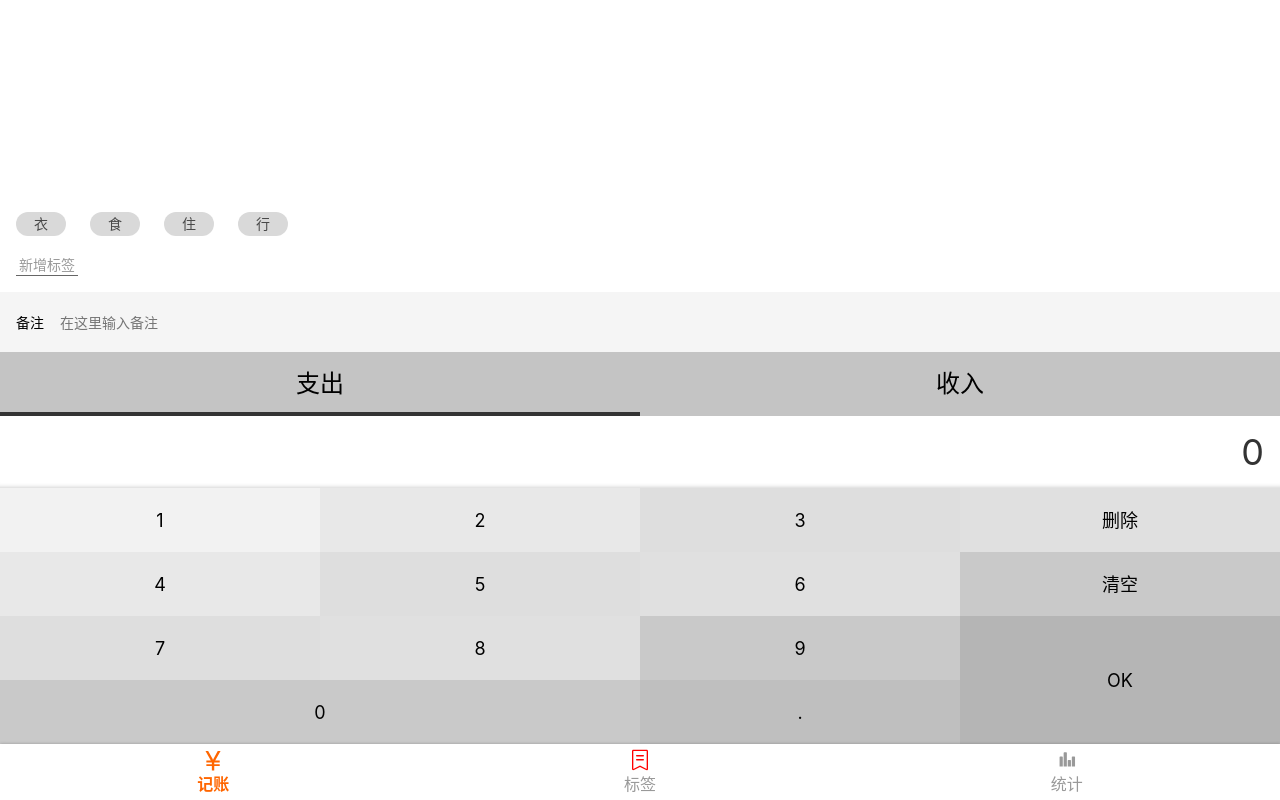
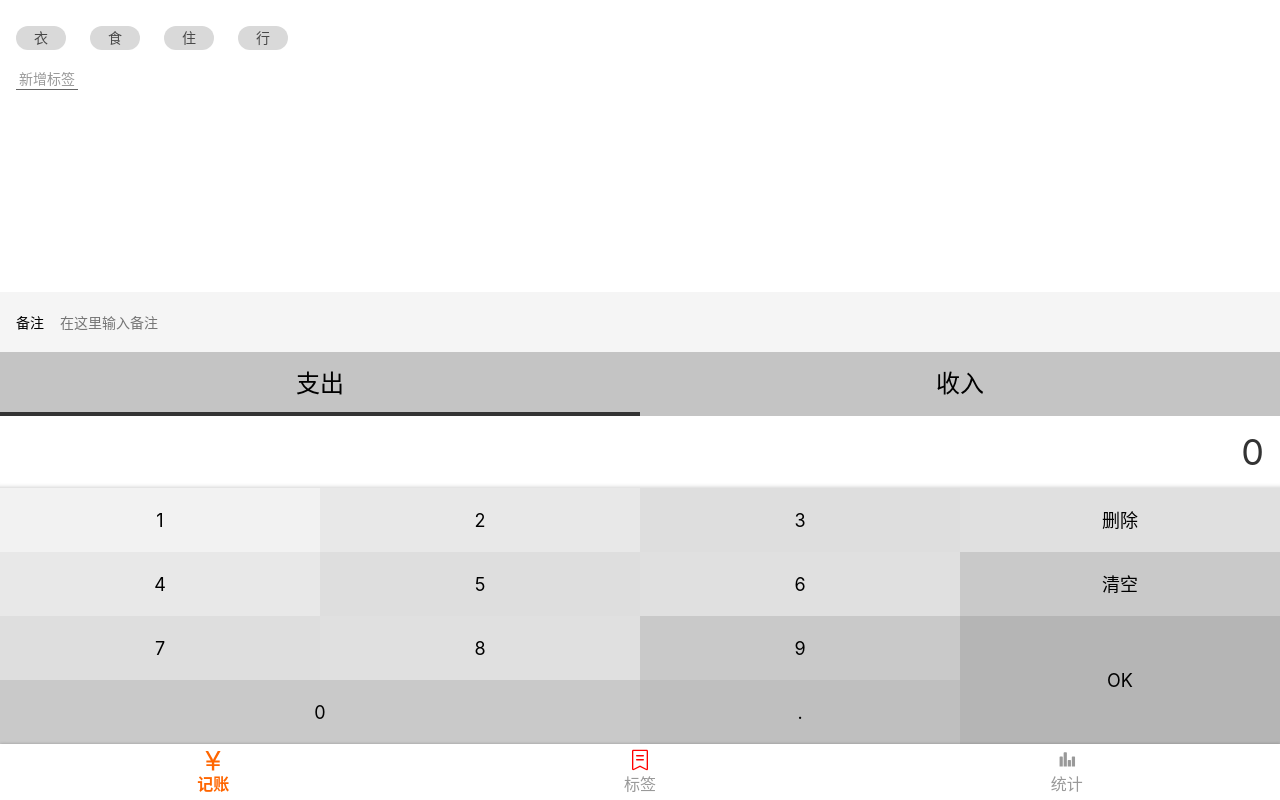
Before and after one commit to jinchao1992/-money-management-react, a React app: page /#/money in a window 1280 px wide. Built offline with nearby package versions, Linux system fonts and the light colour scheme.

Commit message:
调整记账页样式

```diff
--- a/src/components/Layout.tsx
+++ b/src/components/Layout.tsx
@@ -5,7 +5,7 @@ import styled from 'styled-components';
 const Wrapper = styled.div`
   display: flex;
   flex-direction: column;
-  min-height: 100vh;
+  height: 100vh;
 `;
 
 const Main = styled.div`
--- a/src/views/money/Page.tsx
+++ b/src/views/money/Page.tsx
@@ -10,6 +10,8 @@ import { useRecords } from '../../hooks/useRecords';
 const MyLayout = styled(Layout)`
   display: flex;
   flex-direction: column;
+  overflow: hidden;
+  flex: 1;
 `;
 
 const CategoryWrapper = styled.div`
--- a/src/views/money/components/NumberPadSection/Wrapper.tsx
+++ b/src/views/money/components/NumberPadSection/Wrapper.tsx
@@ -1,7 +1,7 @@
 import styled from 'styled-components';
 
 const Wrapper = styled.section`
-  > .number {
+  .number {
     background: #fff;
     font-size: 36px;
     color: #333;
@@ -10,7 +10,7 @@ const Wrapper = styled.section`
     height: 72px;
     box-shadow: inset 0px -5px 5px -5px rgba(0, 0, 0, 0.25);
   }
-  > .buttons {
+  .buttons {
     overflow: hidden;
     > button {
       float: left;
@@ -49,6 +49,17 @@ const Wrapper = styled.section`
       }
     }
   }
+
+  @media(max-height: 570px) {
+    .buttons {
+      button {
+        height: 44px;
+        &.ok {
+          height: 88px;
+        }
+      }
+    }
+  }
 `;
 
 
--- a/src/views/money/components/TagsSection.tsx
+++ b/src/views/money/components/TagsSection.tsx
@@ -4,8 +4,9 @@ import useTags from '../../../hooks/useTags';
 const Wrapper = styled.section`
   display: flex;
   flex-direction: column;
-  justify-content: flex-end;
-  flex-grow: 1;
+  //justify-content: flex-end;
+  flex: 1;
+  overflow: auto;
   padding: 16px;
   background: #fff;
   > .current {
```
